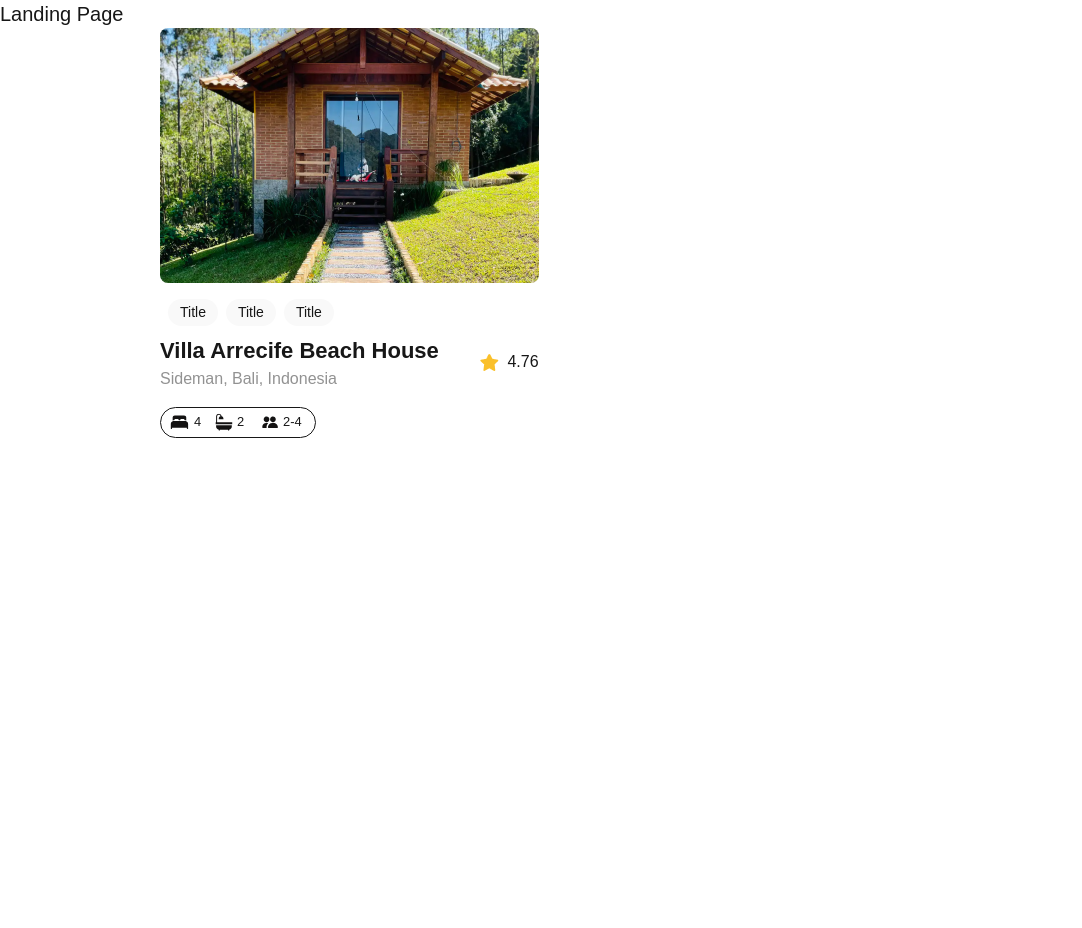
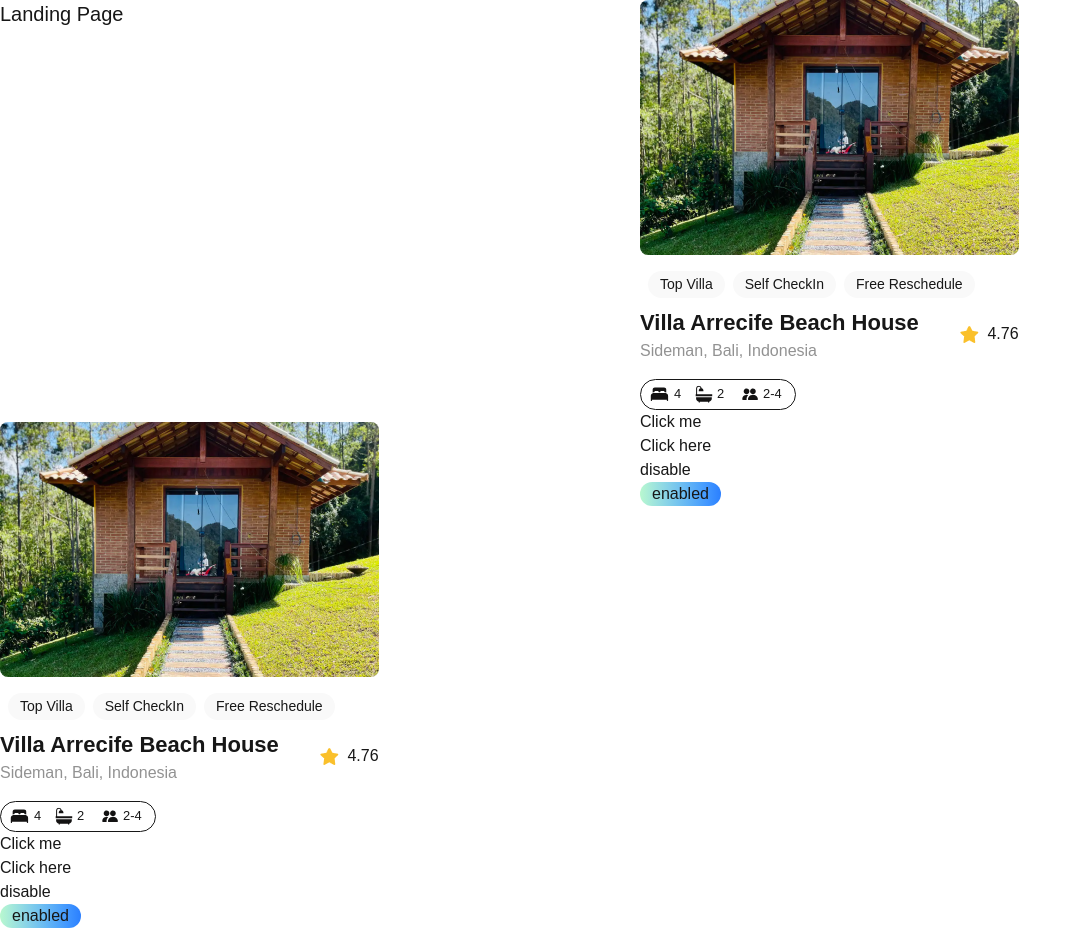
Before and after one commit to Tegabyte7/alx-project-0x00-setup, a Next.js app in the folder alx-project-0x00/: page /landing in a window 1280 px wide. Shown: the whole page, without its empty margins (0-1082 px from the left). Before the commit the page ends 800 px from the top, so only its background shows below. Built offline with nearby package versions, Linux system fonts and the light colour scheme.

Commit message:
using functional component

```diff
--- a/alx-project-0x00/components/Card.tsx
+++ b/alx-project-0x00/components/Card.tsx
@@ -3,11 +3,12 @@ import House_Image from "@/public/assets/image/house.png"
 import Star_Image from "@/public/assets/image/star.png"
 import React from 'react'
 import Pill from './Pill'
+import Button from "@/components/button"
 
 
 const Card: React.FC = () => {
     return (
-        <div className="h-[422px] w-[378.56px] cursor-pointer hover:shadow-md hover:rounded-lg ml-40">
+        <div className="h-[422px] w-[378.56px] cursor-pointer hover:shadow-md hover:rounded-lg">
             <Image className="rounded-lg" src={House_Image} width={378.56} height={299.37} alt="house image" />
             <div className="p-2 flex gap-2 mt-2">
                 <Pill title="Top Villa" />
@@ -55,6 +56,13 @@ const Card: React.FC = () => {
                     </div>
                 </div>
             </div>
+            <div className="bg-gradient-r from-green-200 to-blue-300 ">
+                <Button style="" title="Click me" />
+                <Button style="" title="Click here" />
+                <Button style="" title="disable" />
+                <Button style="bg-gradient-to-r from-green-200 to-blue-500 rounded-full px-3 hover:text-red-400" title="enabled" />
+
+            </div>
         </div >
     )
 }
--- a/alx-project-0x00/components/Pill.tsx
+++ b/alx-project-0x00/components/Pill.tsx
@@ -1,8 +1,10 @@
+import { PillProps } from "@/interfaces";
 
-const Pill: React.FC = () => {
+
+const Pill: React.FC<PillProps> = ({ title }) => {
     return (
         <div className="flex justify-center items-center bg-[#f9f9f9] px-3 w-auto h-[27px] rounded-full">
-            <p className="text-sm">Title</p>
+            <p className="text-sm">{title}</p>
         </div >
     )
 }
--- /dev/null
+++ b/alx-project-0x00/components/button.tsx
@@ -0,0 +1,10 @@
+import { ButtonProps } from "@/interfaces";
+
+const Button: React.FC<ButtonProps> = ({ title, style }) => {
+    return (
+        <div className="">
+            <button className={style}>{title}</button>
+        </div >
+    )
+}
+export default Button;
--- a/alx-project-0x00/interfaces/index.ts
+++ b/alx-project-0x00/interfaces/index.ts
@@ -1,3 +1,8 @@
 export interface PillProps {
     title: string
 }
+
+export interface ButtonProps {
+    title: string
+    style: string
+}
--- a/alx-project-0x00/pages/landing.tsx
+++ b/alx-project-0x00/pages/landing.tsx
@@ -3,10 +3,12 @@ import Card from '@/components/Card'
 
 const Landing: React.FC = () => {
     return (
-        <div>
+        <div className="grid grid-cols-2">
             <h1 className="text-xl font-extralight">Landing Page</h1>
             <Card />
-        </div>
+            <Card />
+
+        </div >
     )
 }
 export default Landing;
```
